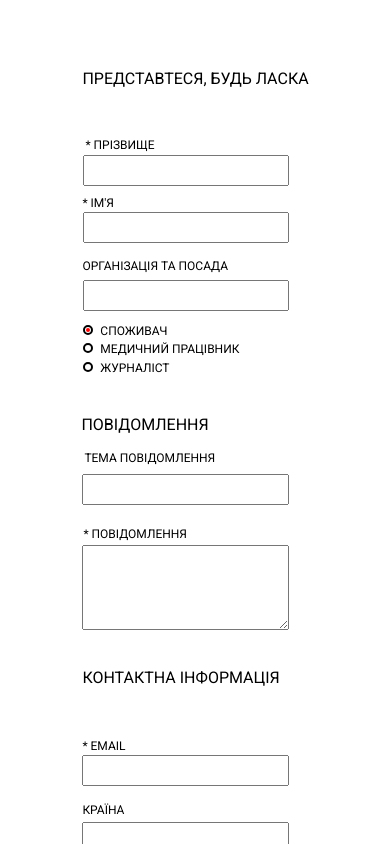
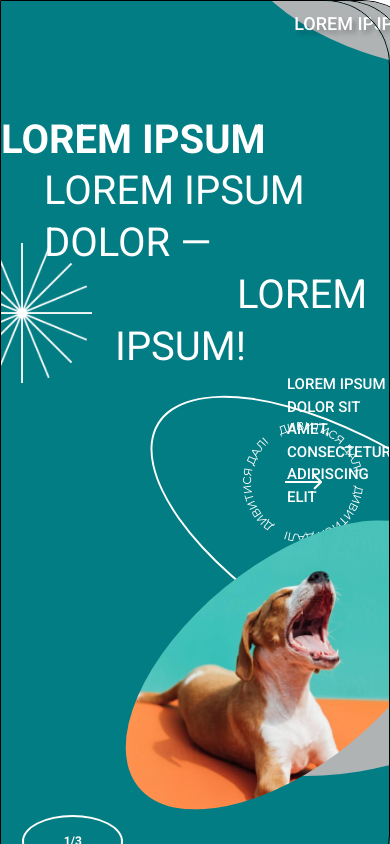
Before and after one commit to AndrewVoloshin/Inchkiev_test_work, a Vue app: page / in a window 390 px wide. Shown: the top 844 px of the page. Built offline with nearby package versions, Linux system fonts and the light colour scheme; no server answers.

Commit message:
fix:  css components together

```diff
--- a/src/App.vue
+++ b/src/App.vue
@@ -1,26 +1,26 @@
 <template>
   <div class="app__wrap">
     <div class="app__container">
-      <!-- <SliderApp class="slider"/> -->
+      <SliderApp />
       <FeedbackForm />
-      <!-- <DynamicBlocks/> -->
+      <DynamicBlocks/>
 
     </div>
   </div>
 </template>
 
 <script>
-// import SliderApp from './components/SliderApp'
+import SliderApp from './components/SliderApp'
 import FeedbackForm from './components/FeedbackForm.vue'
-// import DynamicBlocks from './components/DynamicBlocks.vue'
+import DynamicBlocks from './components/DynamicBlocks.vue'
 
 
 export default {
   name: 'App',
   components: {
-    // SliderApp,
+    SliderApp,
     FeedbackForm,
-    // DynamicBlocks
+    DynamicBlocks
   }
 }
 </script>
@@ -32,7 +32,9 @@ body {
 
 *{
   box-sizing: border-box;
+  /* overflow-y: hidden; */
 }
+
 
 
 /*
--- a/src/components/CardSlider.vue
+++ b/src/components/CardSlider.vue
@@ -77,8 +77,6 @@ export default {
     overflow: hidden;
     color: #FFFFFF;
     box-shadow: 0px 4px 4px rgba(0, 0, 0, 0.25);
-    ;
-
 }
 
 .eclipse {
@@ -253,7 +251,6 @@ export default {
     display: flex;
     justify-content: center;
     align-items: center;
-
 }
 
 .fullimg {
@@ -287,7 +284,6 @@ export default {
 .eclipse-pagecount__text {
     font-size: 12px;
     font-weight: 700;
-    /* line-height: 64px; */
 }
 
 
@@ -296,7 +292,6 @@ export default {
     .card__content {
         text-align: center;
     }
-
 }
 
 
@@ -326,20 +321,30 @@ export default {
 
 }
 
+@media screen and (max-width: 766px) {
+    .card{
+        width: 100%;
+
+    }
+
+    .card__content{
+        width: 100%;
+        padding: 107px  0px 0px;
+    }
+}
 
 
 
-@media screen and (min-width: 770px) and (max-width: 1439px) {
+@media screen and (min-width: 769px) and (max-width: 1439px) {
     .card {
         position: relative;
-        width: calc(100% - 83px);
+        width: calc(100% - 84px);
     }
 }
 
 
 
 @media screen and (min-width: 1440px) {
-
     .card {
         position: relative;
     }
@@ -376,12 +381,7 @@ export default {
     .card__subtitle1 {
         font-size: 60px;
         text-shadow:
-            2px 2px 4px rgba(0, 0, 0, 0.5),
-
-            -1px -1px 0 rgba(0, 0, 0, 0.8),
-            1px -1px 0 rgba(0, 0, 0, 0.8),
-            -1px 1px 0 rgba(0, 0, 0, 0.8),
-            1px 1px 2px rgba(0, 0, 0, 0.5);
+            0px 4px 4px rgba(0, 0, 0, 0.25);
         margin-bottom: 11px;
         line-height: 70px;
 
@@ -417,12 +417,6 @@ export default {
         top: 48.55px;
     }
 
-
-    /* .slider__button {
-        top: 294px;
-        right: 73.3px;
-    } */
-
     .eclipse-pagecount {
         display: none;
     }
@@ -431,10 +425,7 @@ export default {
         margin: 0;
         margin-left: 284px;
     }
-
 }
-
-
 
 @media screen and (min-width: 1441px) {
     .card {
@@ -444,7 +435,6 @@ export default {
 }
 
 @media screen and (min-width: 1700px) {
-
     .card__content {
         text-align: center;
     }
--- a/src/components/DynamicBlocks.vue
+++ b/src/components/DynamicBlocks.vue
@@ -54,7 +54,7 @@ export default {
     },
 
     methods: {
-        async fetchMovies() {
+        async getMovies() {
             try {
                 const response = await fetch(this.moviesUrl);
                 const data = await response.json();
@@ -106,7 +106,7 @@ export default {
         },
     },
     async mounted() {
-        this.movies = await this.fetchMovies();
+        this.movies = await this.getMovies();
         this.addStyleChessPattern()
     }
 };
@@ -201,7 +201,28 @@ h3 {
     gap: 19px;
 }
 
-@media (max-width: 768px) {
+
+@media (max-width: 480px) {
+    .sort-buttons__container {
+        margin-left: 20px;
+    }
+
+    .dynamic-blocks__content {
+        padding: 15px 10px;
+    }
+
+    h3 {
+        font-size: 20px;
+        line-height: 28px;
+    }
+
+    .block__description {
+        font-size: 12px;
+        line-height: 14px;
+    }
+}
+
+@media (max-width: 806px) {
     .dynamic-blocks__container {
         width: 100%;
         padding: 0 15px;
@@ -240,23 +261,5 @@ h3 {
     }
 }
 
-@media (max-width: 480px) {
-    .sort-buttons__container {
-        margin-left: 20px;
-    }
 
-    .dynamic-blocks__content {
-        padding: 15px 10px;
-    }
-
-    h3 {
-        font-size: 20px;
-        line-height: 28px;
-    }
-
-    .block__description {
-        font-size: 12px;
-        line-height: 14px;
-    }
-}
 </style>
--- a/src/components/FeedbackForm.vue
+++ b/src/components/FeedbackForm.vue
@@ -388,13 +388,14 @@ input[type="radio"] {
 .feedback-form {
     display: flex;
     justify-content: center;
-    margin-top: 60px;
+    margin-top: 62px;
     width: 100%;
 }
 
 .feedback-form__container {
     display: flex;
     gap: 133px;
+    margin-left: 12px;
 }
 
 .greeting__container {
--- a/src/components/SliderApp.vue
+++ b/src/components/SliderApp.vue
@@ -70,6 +70,10 @@ export default {
 </script>
 
 <style scoped>
+.slider {
+    height: 900px;
+}
+
 .position3 {
     animation: moveAndReturn 1s forwards;
 }
@@ -146,7 +150,7 @@ export default {
         }
 
         100% {
-            left: 38px;
+            left: 37px;
             z-index: 0;
         }
     }
@@ -160,7 +164,15 @@ export default {
     }
 
     .card3 {
-        left: 38px;
+        left: 37px;
     }
+
+}
+
+@media screen and (min-width: 1200px) {
+    .slider {
+        height: 708px;
+    }
+
 }
 </style>
```
